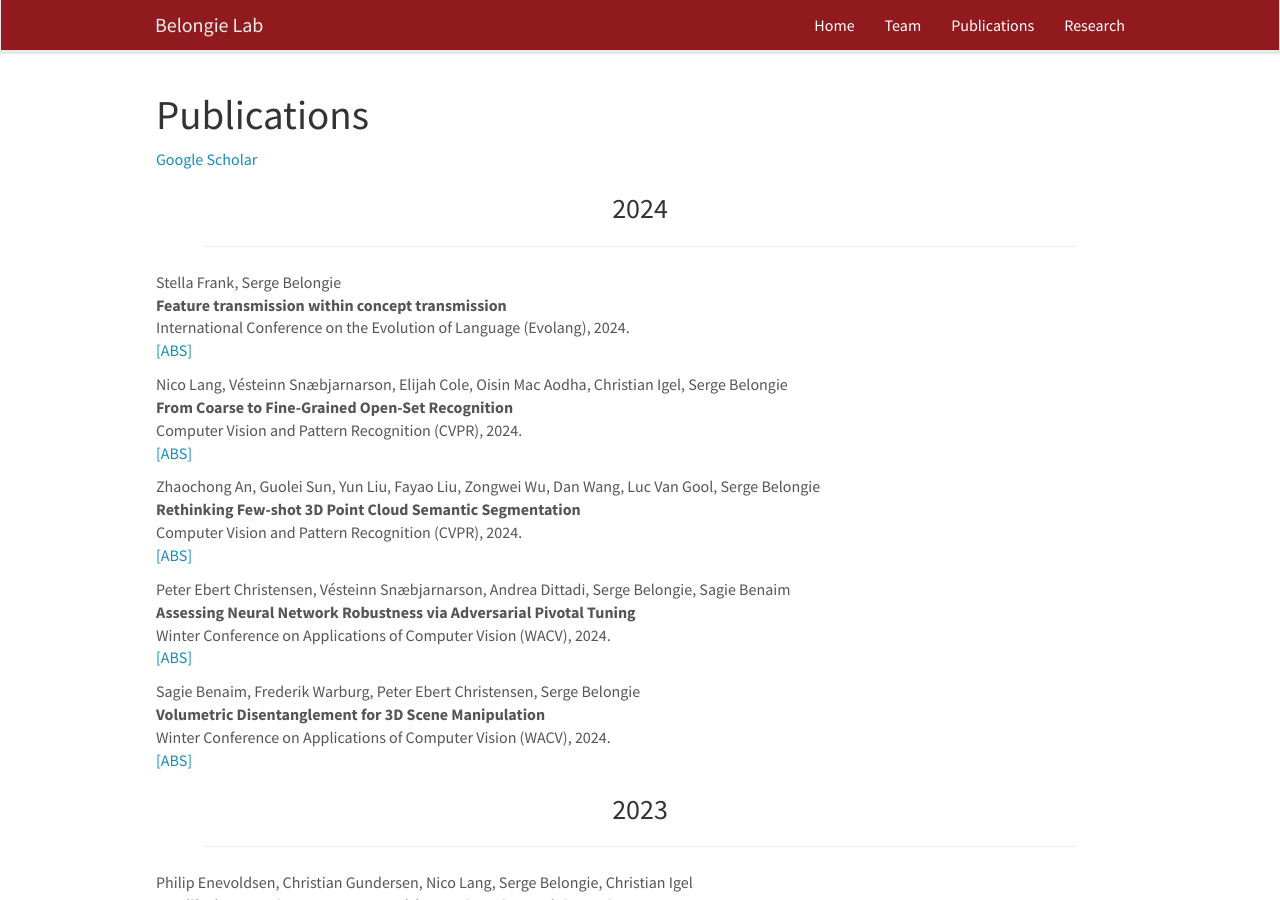
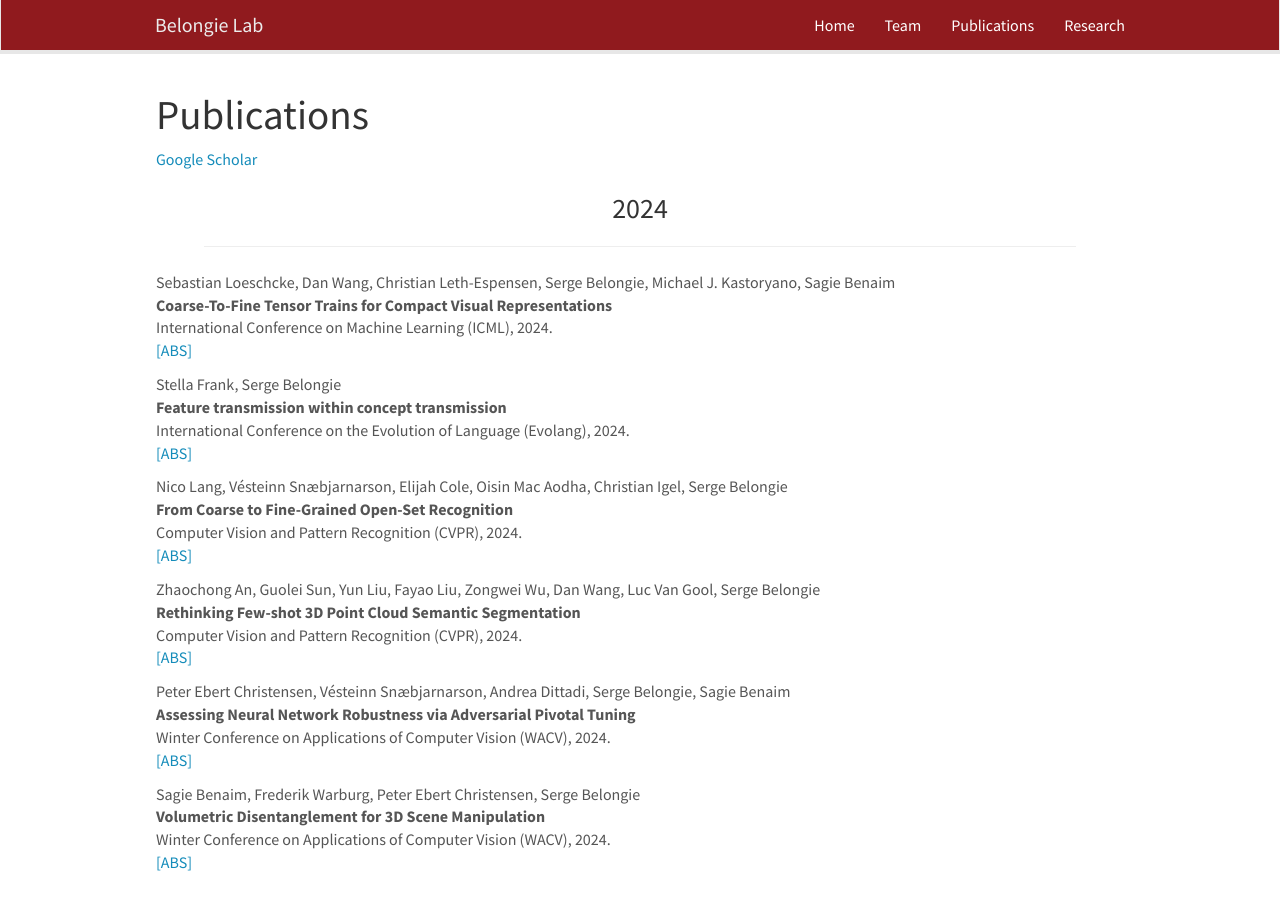
Before and after one commit to BelongieLab/belongielab.github.io, a Jekyll site: the page built from _pages/publications.md, in a window 1280 px wide and 900 px high. Built offline with Jekyll 4.4.1, drawn with Linux system fonts in a browser that asks for light colours; nearby versions of some CDN libraries.

Commit message:
added ICML’24

```diff
--- a/_data/publist.yml
+++ b/_data/publist.yml
@@ -1,3 +1,13 @@
+- address: Vienna
+  author: "Sebastian Loeschcke, Dan Wang, Christian Leth-Espensen, Serge Belongie, Michael J. Kastoryano, Sagie Benaim"
+  link:
+    display: ABS
+    url: https://arxiv.org/abs/2406.04332
+  pub_type: conference
+  ref: Loeschcke2024a
+  title: Coarse-To-Fine Tensor Trains for Compact Visual Representations
+  venue: 'International Conference on Machine Learning (ICML), '
+  year: '2024'
 - address: 'Madison, WI'
   author: Stella Frank, Serge Belongie
   link:
```
